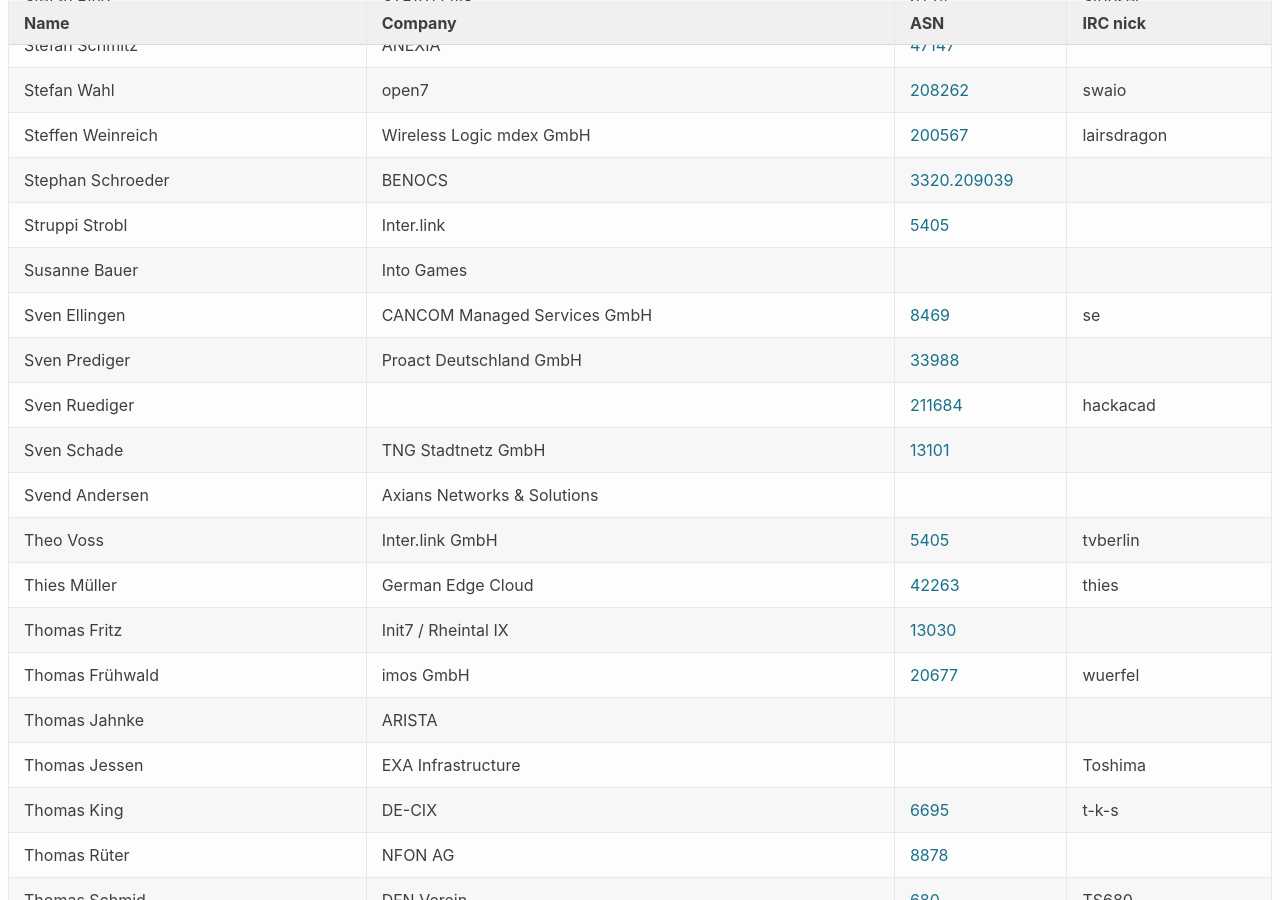
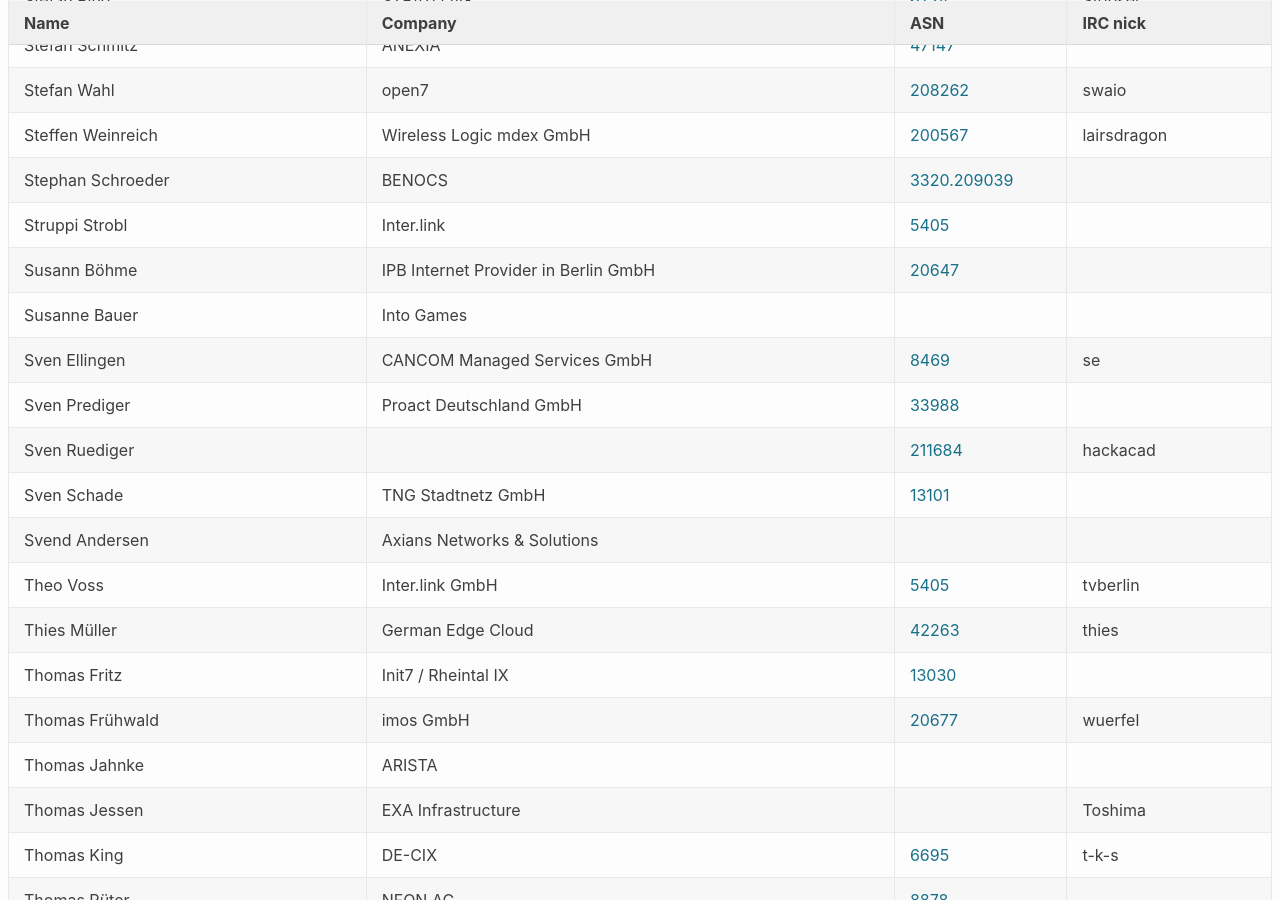
Before and after one commit to denog/pretix-attendeelist, a Jekyll site: the page built from denog14/index.md, in a window 1280 px wide and 900 px high, scrolled down 11854 px. Built offline with Jekyll 4.4.1, drawn with Linux system fonts in a browser that asks for light colours.

Commit message:
Latest data: Wed Nov  9 16:55:46 UTC 2022

```diff
--- a/_data/attendees_denog14_onsite.json
+++ b/_data/attendees_denog14_onsite.json
@@ -1588,6 +1588,12 @@
     "company": "Inter.link",
     "irc": null,
     "asn": "5405"
+  },
+  {
+    "name": "Susann Böhme",
+    "company": "IPB Internet Provider in Berlin GmbH",
+    "irc": null,
+    "asn": "20647"
   },
   {
     "name": "Susanne Bauer",
```
